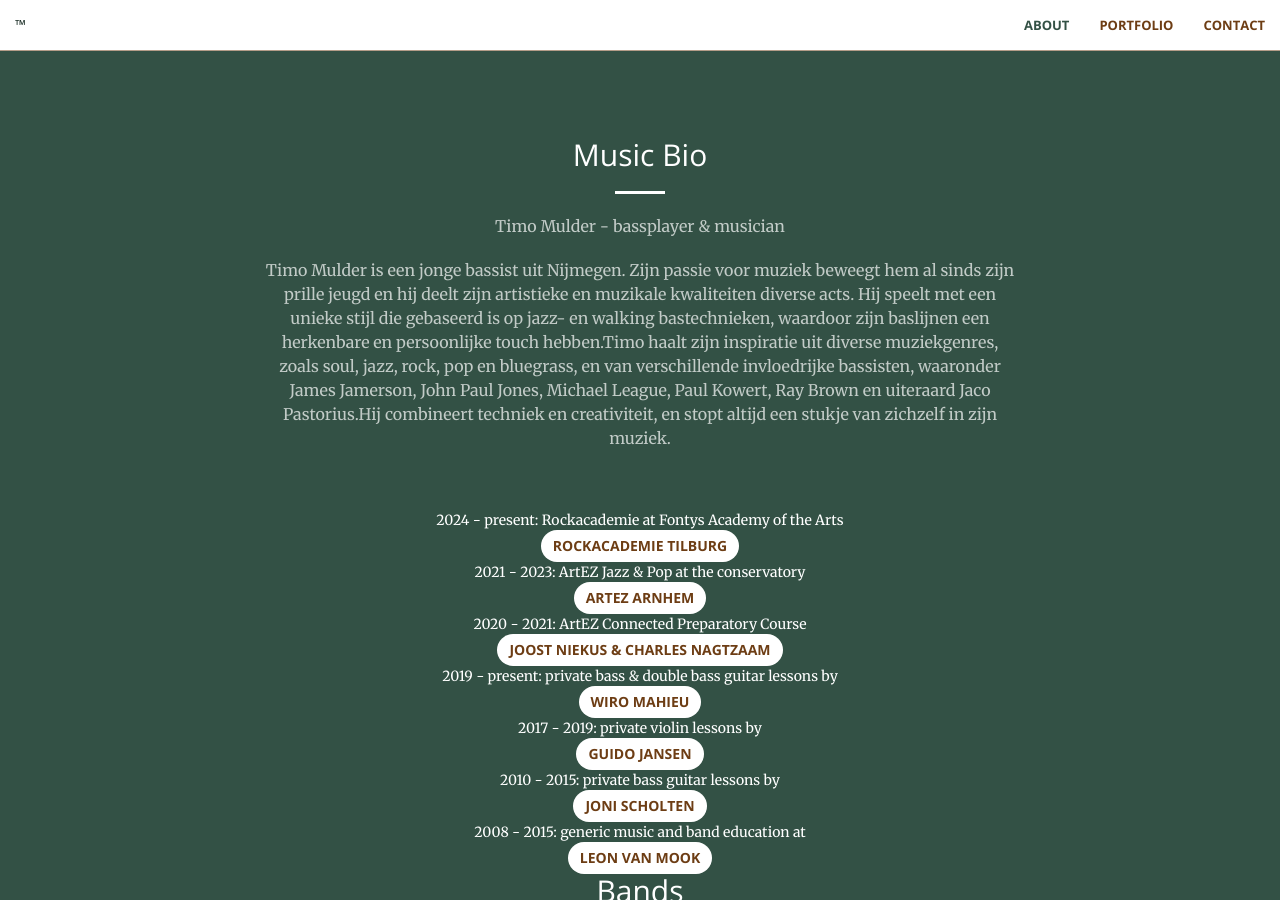
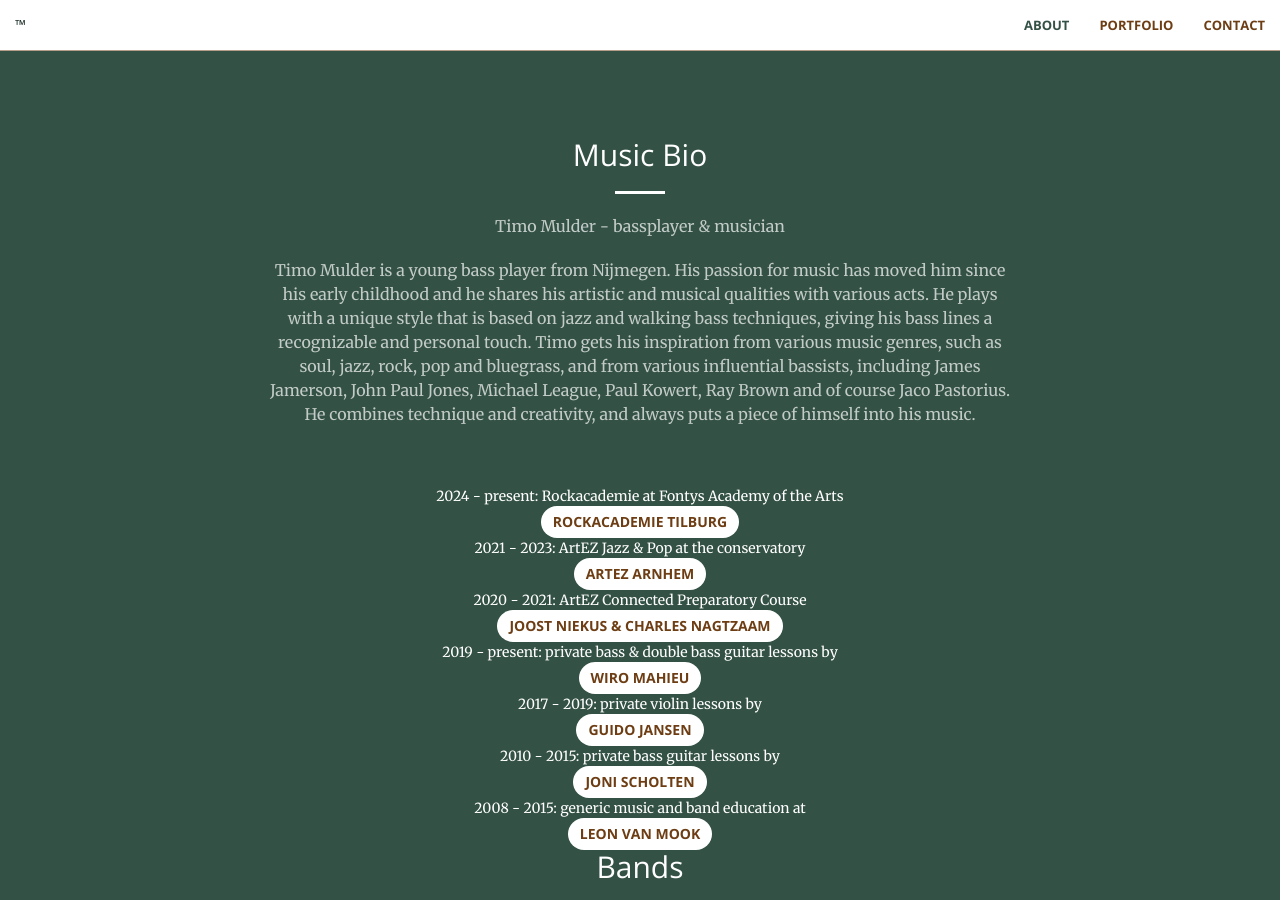
Before and after one commit to tgmulder/tgmulder.github.io, a Jekyll site: the page built from index.html, in a window 1280 px wide and 900 px high, scrolled down 862 px. Built offline with Jekyll 4.4.1, drawn with Linux system fonts in a browser that asks for light colours; a style sheet for code colours, icons or effects is not loaded.

Commit message:
Update call-to-action.html
changed bio to English

```diff
--- a/_includes/call-to-action.html
+++ b/_includes/call-to-action.html
@@ -6,7 +6,7 @@
                               <hr class="light">
               <p class="text-faded">Timo Mulder - bassplayer & musician</br>
               <p class="text-faded">
-				Timo Mulder is een jonge bassist uit Nijmegen. Zijn passie voor muziek beweegt hem al sinds zijn prille jeugd en hij deelt zijn artistieke en muzikale kwaliteiten diverse acts. Hij speelt met een unieke stijl die gebaseerd is op jazz- en walking bastechnieken, waardoor zijn baslijnen een herkenbare en persoonlijke touch hebben.Timo haalt zijn inspiratie uit diverse muziekgenres, zoals soul, jazz, rock, pop en bluegrass, en van verschillende invloedrijke bassisten, waaronder James Jamerson, John Paul Jones, Michael League, Paul Kowert, Ray Brown en uiteraard Jaco Pastorius.Hij combineert techniek en creativiteit, en stopt altijd een stukje van zichzelf in zijn muziek.</p><br></br>
+				Timo Mulder is a young bass player from Nijmegen. His passion for music has moved him since his early childhood and he shares his artistic and musical qualities with various acts. He plays with a unique style that is based on jazz and walking bass techniques, giving his bass lines a recognizable and personal touch. Timo gets his inspiration from various music genres, such as soul, jazz, rock, pop and bluegrass, and from various influential bassists, including James Jamerson, John Paul Jones, Michael League, Paul Kowert, Ray Brown and of course Jaco Pastorius. He combines technique and creativity, and always puts a piece of himself into his music.</p><br></br>
 				2024 - present: Rockacademie at Fontys Academy of the Arts</br> <a href="https://www.fontys.nl/Opleidingen/Muziek-Rockacademie-bachelor-voltijd.htm" target="_blank" class="btn btn-default btn">Rockacademie Tilburg</a></br>
 				2021 - 2023: ArtEZ Jazz & Pop at the conservatory</br> <a href="https://www.artez.nl/en/course/jazz-pop-arnhem" target="_blank" class="btn btn-default btn">Artez Arnhem</a></br>
                 2020 - 2021: ArtEZ Connected Preparatory Course </br><a href="https://www.artez.nl/opleidingen/externe-vooropleiding" target="_blank" class="btn btn-default btn"> Joost Niekus & Charles Nagtzaam</a></br>
```
